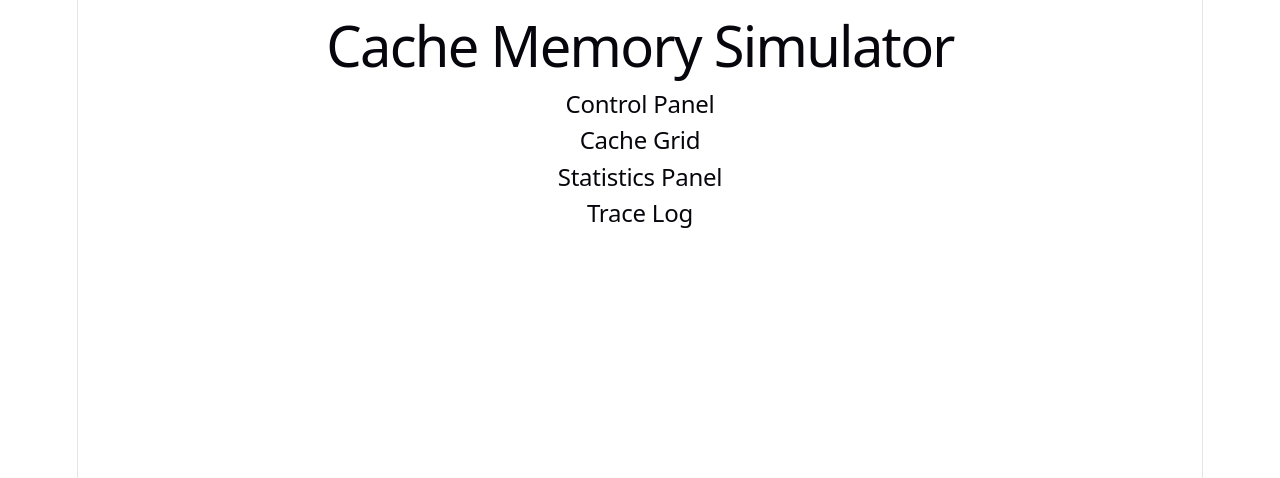
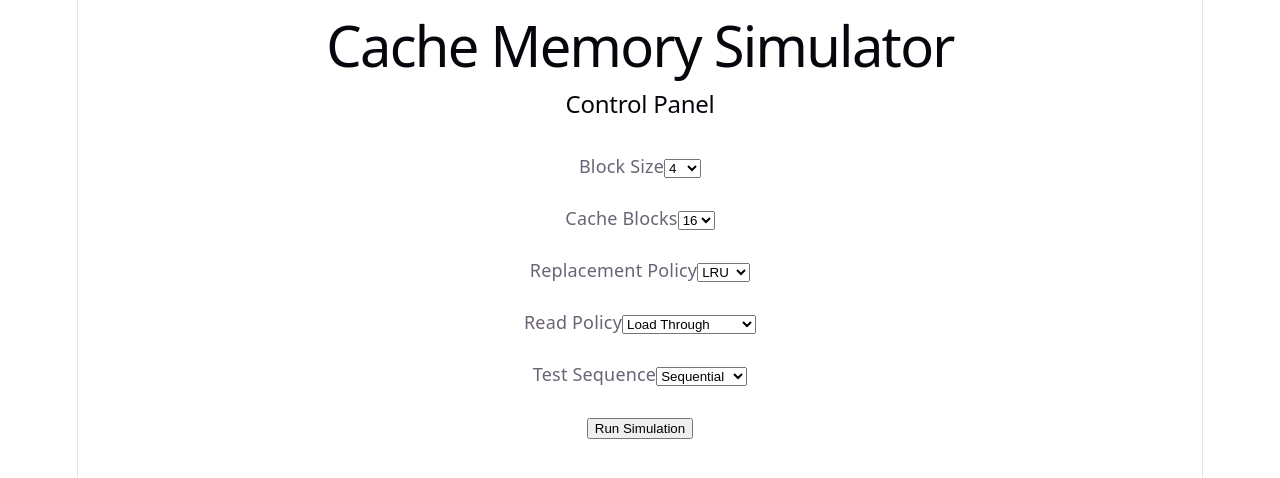
Before and after one commit to limj72/CSARCH2-CaseStudy1-Group2, a React (Vite) app in the folder cache-simulator/: page / in a window 1280 px wide. Shown: the top 478 px of the page. Built offline with nearby package versions, Linux system fonts and the light colour scheme.

Commit message:
Connected simulator to React

```diff
--- a/cache-simulator/src/components/ControlPanel.tsx
+++ b/cache-simulator/src/components/ControlPanel.tsx
@@ -1,7 +1,203 @@
+import { useState } from "react";
+
+import Cache from "../simulator/Cache";
+import LRU from "../simulator/policies/LRU";
+import MRU from "../simulator/policies/MRU";
+import SequenceGenerator from "../simulator/SequenceGenerator";
+
+import { ReadPolicies } from "../types/ReadPolicy";
+import { SequenceTypes } from "../types/SequenceType";
+
 export default function ControlPanel() {
+
+    const [blockSize, setBlockSize] = useState(4);
+
+    const [cacheBlocks, setCacheBlocks] = useState(16);
+
+    const [replacement, setReplacement] =
+        useState<"LRU" | "MRU">("LRU");
+
+    const [readPolicy, setReadPolicy] =
+        useState(ReadPolicies.LoadThrough);
+
+    const [sequenceType, setSequenceType] =
+        useState(SequenceTypes.Sequential);
+
+    function runSimulation() {
+
+        const policy =
+            replacement === "LRU"
+                ? new LRU()
+                : new MRU();
+
+        const cache = new Cache({
+
+            blockSize,
+
+            cacheBlocks,
+
+            readPolicy,
+
+            replacementPolicy: policy
+
+        });
+
+        const sequence =
+            SequenceGenerator.generate(
+                sequenceType,
+                cacheBlocks
+            );
+
+        const trace =
+            cache.runSequence(sequence);
+
+        console.clear();
+
+        console.table(trace);
+
+        console.log(cache.statistics);
+
+    }
+
     return (
-        <section>
+
+        <div>
+
             <h2>Control Panel</h2>
-        </section>
+
+            <br />
+
+            <label>
+
+                Block Size
+
+                <select
+                    value={blockSize}
+                    onChange={(e) =>
+                        setBlockSize(Number(e.target.value))
+                    }
+                >
+
+                    <option value={2}>2</option>
+                    <option value={4}>4</option>
+                    <option value={8}>8</option>
+                    <option value={16}>16</option>
+
+                </select>
+
+            </label>
+
+            <br /><br />
+
+            <label>
+
+                Cache Blocks
+
+                <select
+                    value={cacheBlocks}
+                    onChange={(e) =>
+                        setCacheBlocks(Number(e.target.value))
+                    }
+                >
+
+                    <option value={4}>4</option>
+                    <option value={8}>8</option>
+                    <option value={16}>16</option>
+                    <option value={32}>32</option>
+                    <option value={64}>64</option>
+
+                </select>
+
+            </label>
+
+            <br /><br />
+
+            <label>
+
+                Replacement Policy
+
+                <select
+                    value={replacement}
+                    onChange={(e) =>
+                        setReplacement(
+                            e.target.value as "LRU" | "MRU"
+                        )
+                    }
+                >
+
+                    <option value="LRU">LRU</option>
+                    <option value="MRU">MRU</option>
+
+                </select>
+
+            </label>
+
+            <br /><br />
+
+            <label>
+
+                Read Policy
+
+                <select
+                    value={readPolicy}
+                    onChange={(e) =>
+                        setReadPolicy(
+                            e.target.value as typeof readPolicy
+                        )
+                    }
+                >
+
+                    <option value={ReadPolicies.LoadThrough}>
+                        Load Through
+                    </option>
+
+                    <option value={ReadPolicies.NonLoadThrough}>
+                        Non-Load Through
+                    </option>
+
+                </select>
+
+            </label>
+
+            <br /><br />
+
+            <label>
+
+                Test Sequence
+
+                <select
+                    value={sequenceType}
+                    onChange={(e) =>
+                        setSequenceType(
+                            e.target.value as typeof sequenceType
+                        )
+                    }
+                >
+
+                    <option value={SequenceTypes.Sequential}>
+                        Sequential
+                    </option>
+
+                    <option value={SequenceTypes.MidRepeat}>
+                        Mid Repeat
+                    </option>
+
+                    <option value={SequenceTypes.Random}>
+                        Random
+                    </option>
+
+                </select>
+
+            </label>
+
+            <br /><br />
+
+            <button onClick={runSimulation}>
+                Run Simulation
+            </button>
+
+        </div>
+
     );
+
 }
--- a/cache-simulator/src/pages/Simulator.tsx
+++ b/cache-simulator/src/pages/Simulator.tsx
@@ -1,17 +1,17 @@
 import ControlPanel from "../components/ControlPanel";
-import CacheGrid from "../components/CacheGrid";
-import StatisticsPanel from "../components/StatisticsPanel";
-import TraceLog from "../components/TraceLog";
 
 export default function Simulator() {
+
     return (
+
         <main>
+
             <h1>Cache Memory Simulator</h1>
 
             <ControlPanel />
-            <CacheGrid />
-            <StatisticsPanel />
-            <TraceLog />
+
         </main>
+
     );
+
 }
--- a/cache-simulator/src/simulator/SequenceGenerator.ts
+++ b/cache-simulator/src/simulator/SequenceGenerator.ts
@@ -1,4 +1,5 @@
-import { SequenceType } from "../types/SequenceType";
+import { SequenceTypes } from "../types/SequenceType";
+import type { SequenceType } from "../types/SequenceType";
 
 export default class SequenceGenerator {
 
@@ -9,13 +10,13 @@ export default class SequenceGenerator {
 
         switch (type) {
 
-            case SequenceType.Sequential:
+            case SequenceTypes.Sequential:
                 return this.generateSequential(cacheBlocks);
 
-            case SequenceType.MidRepeat:
+            case SequenceTypes.MidRepeat:
                 return this.generateMidRepeat(cacheBlocks);
 
-            case SequenceType.Random:
+            case SequenceTypes.Random:
                 return this.generateRandom();
 
             default:
--- a/cache-simulator/src/types/ReadPolicy.ts
+++ b/cache-simulator/src/types/ReadPolicy.ts
@@ -1,7 +1,7 @@
-export const ReadPolicy = {
+export const ReadPolicies = {
     LoadThrough: "LoadThrough",
     NonLoadThrough: "NonLoadThrough",
 } as const;
 
 export type ReadPolicy =
-    typeof ReadPolicy[keyof typeof ReadPolicy];
+    typeof ReadPolicies[keyof typeof ReadPolicies];
--- a/cache-simulator/src/types/SequenceType.ts
+++ b/cache-simulator/src/types/SequenceType.ts
@@ -1,8 +1,8 @@
-export const SequenceType = {
+export const SequenceTypes = {
     Sequential: "Sequential",
     MidRepeat: "MidRepeat",
     Random: "Random",
 } as const;
 
 export type SequenceType =
-    typeof SequenceType[keyof typeof SequenceType];
+    typeof SequenceTypes[keyof typeof SequenceTypes];
```
